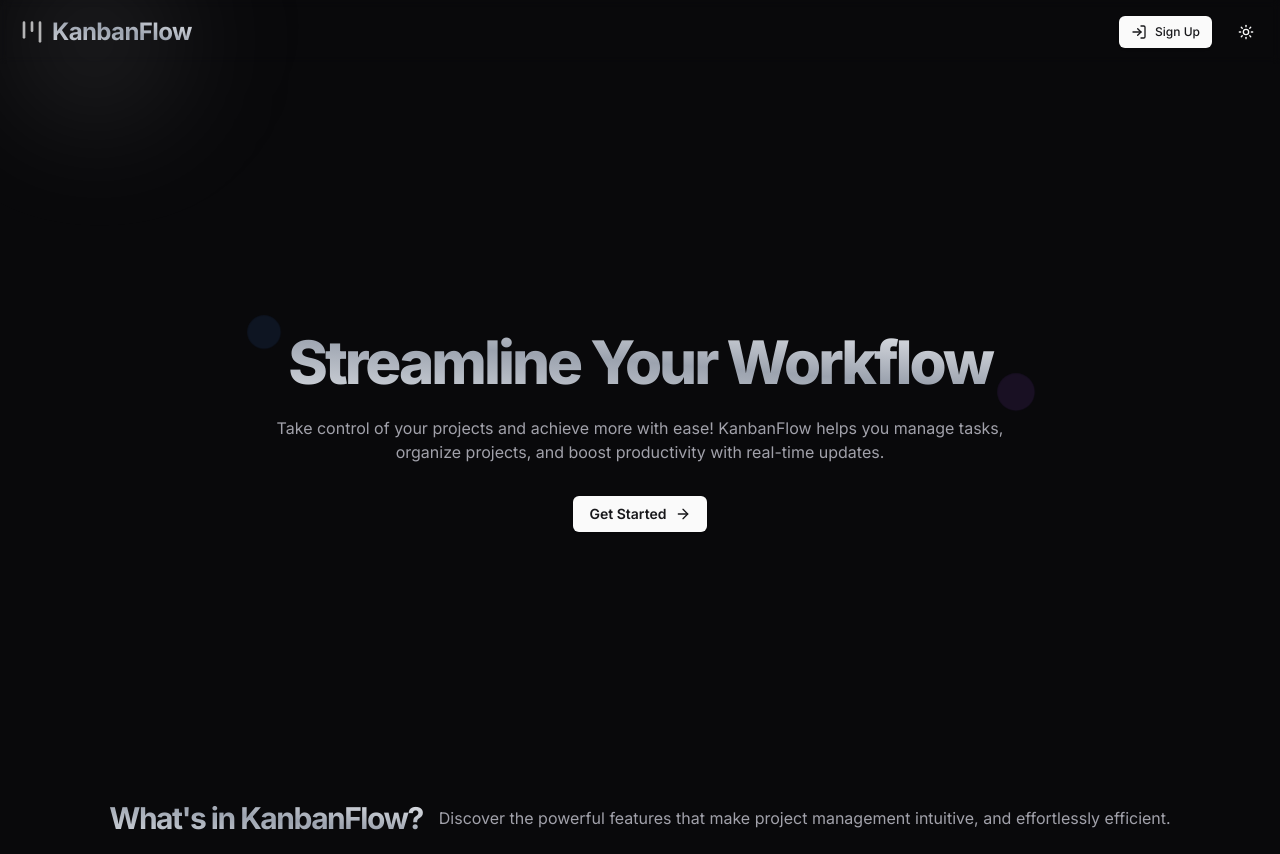
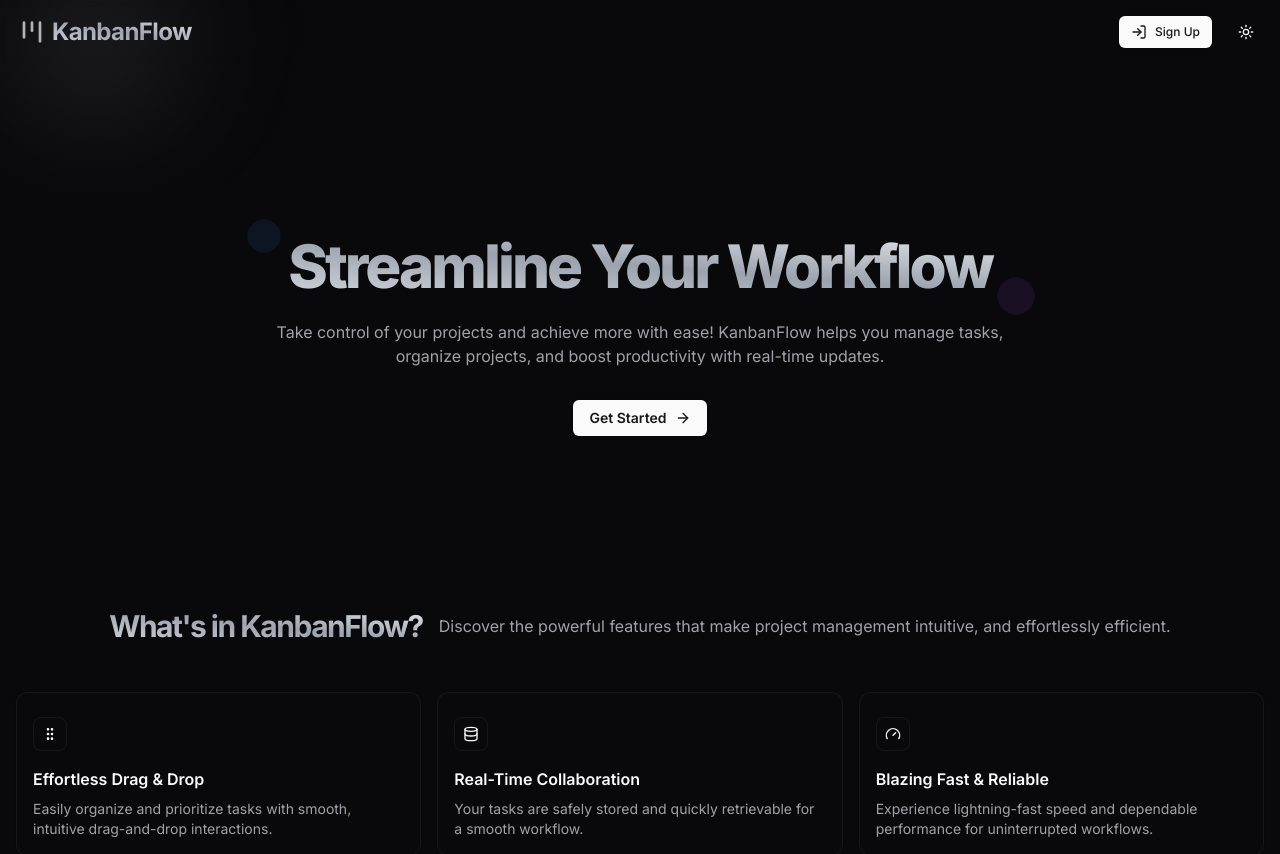
Before and after one commit to m-elagamy/kanbanflow, a Next.js app: page / in a window 1280 px wide. Shown: the top 854 px of the page. Built offline with nearby package versions, Linux system fonts and the light colour scheme.

Commit message:
chore: reduce the height of hero section

```diff
--- a/src/components/landing/hero-section.tsx
+++ b/src/components/landing/hero-section.tsx
@@ -5,7 +5,7 @@ import FloatingParticles from "./floating-particles";
 
 export default function Hero() {
   return (
-    <div className="grid min-h-[calc(100vh-4rem)] place-content-center text-center">
+    <div className="my-20 grid min-h-96 place-content-center text-center">
       <div className="relative mb-6">
         <FloatingParticles />
         <h1 className="text-gradient text-4xl font-extrabold tracking-tighter md:text-6xl">
```
